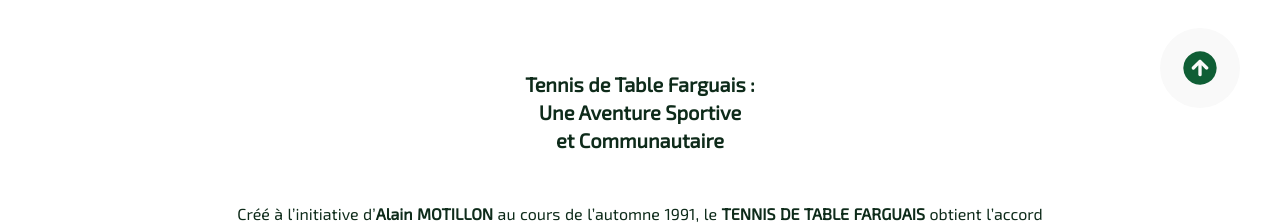
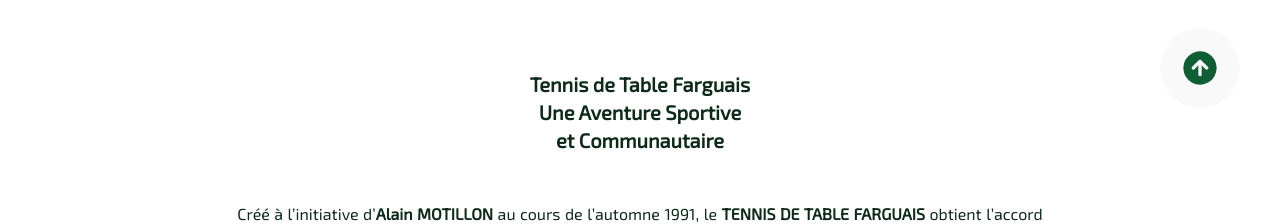
Before and after one commit to ttfarguais/ttfarguais, a Next.js app: page /leclub in a window 1280 px wide. Shown: the part 652-876 px from the top of the page. Built offline with nearby package versions, Linux system fonts and the light colour scheme.

Commit message:
Update ClubStory.jsx

```diff
--- a/app/src/components/Main/Club/ClubStory.jsx
+++ b/app/src/components/Main/Club/ClubStory.jsx
@@ -4,7 +4,7 @@ export default function ClubMain() {
       <section className="p-6 md:w-4/6 2xl:w-3/6 mb-10 m-auto">
         <article className="flex flex-col items-center mt-8 w-full">
           <h1 className="text-xl text-center font-bold p-4 mb-8">
-            Tennis de Table Farguais :
+            Tennis de Table Farguais
             <br/>Une Aventure Sportive
             <br/>et Communautaire
           </h1>
```
